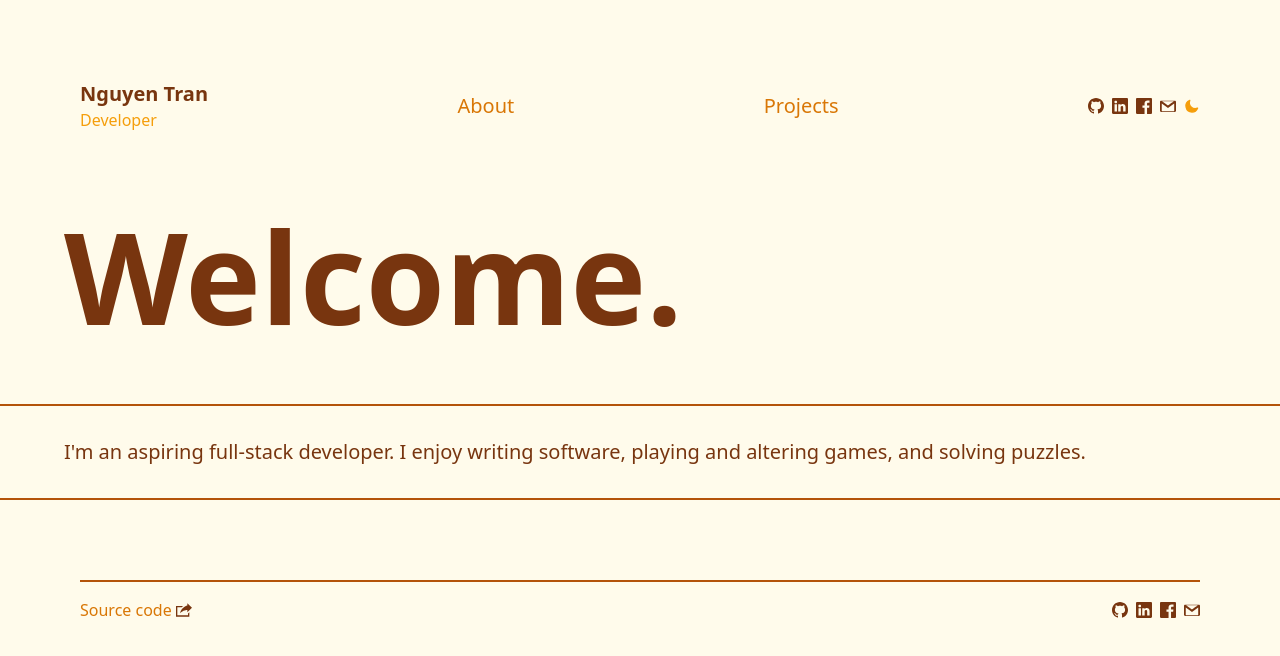
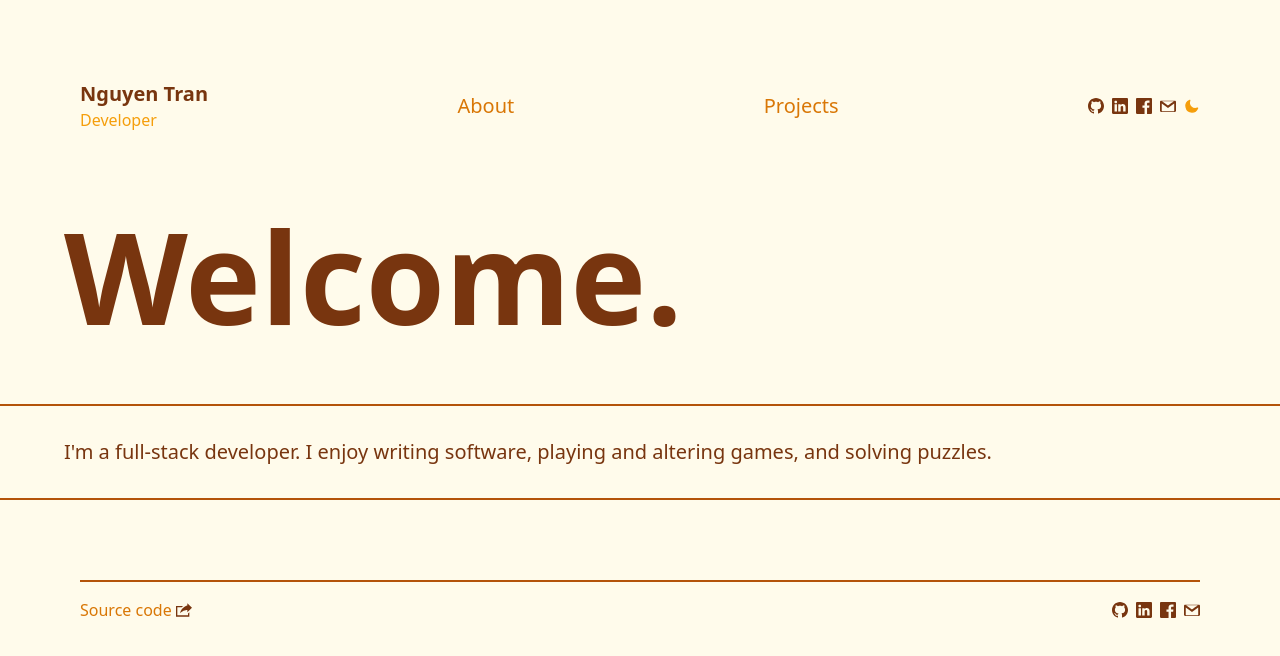
Before and after one commit to nn-tran/nn-tran.github.io, a Next.js app: page / in a window 1280 px wide. Shown: the top 656 px of the page. Built offline with nearby package versions, Linux system fonts and the light colour scheme.

Commit message:
- update description

```diff
--- a/constants/data.js
+++ b/constants/data.js
@@ -24,7 +24,7 @@ const userData = {
   ],
 
   bio: [
-    `I'm an aspiring full-stack developer. I enjoy writing software, playing and altering games, and solving puzzles.`,
+    `I'm a full-stack developer. I enjoy writing software, playing and altering games, and solving puzzles.`,
   ],
 
   about: [
```
